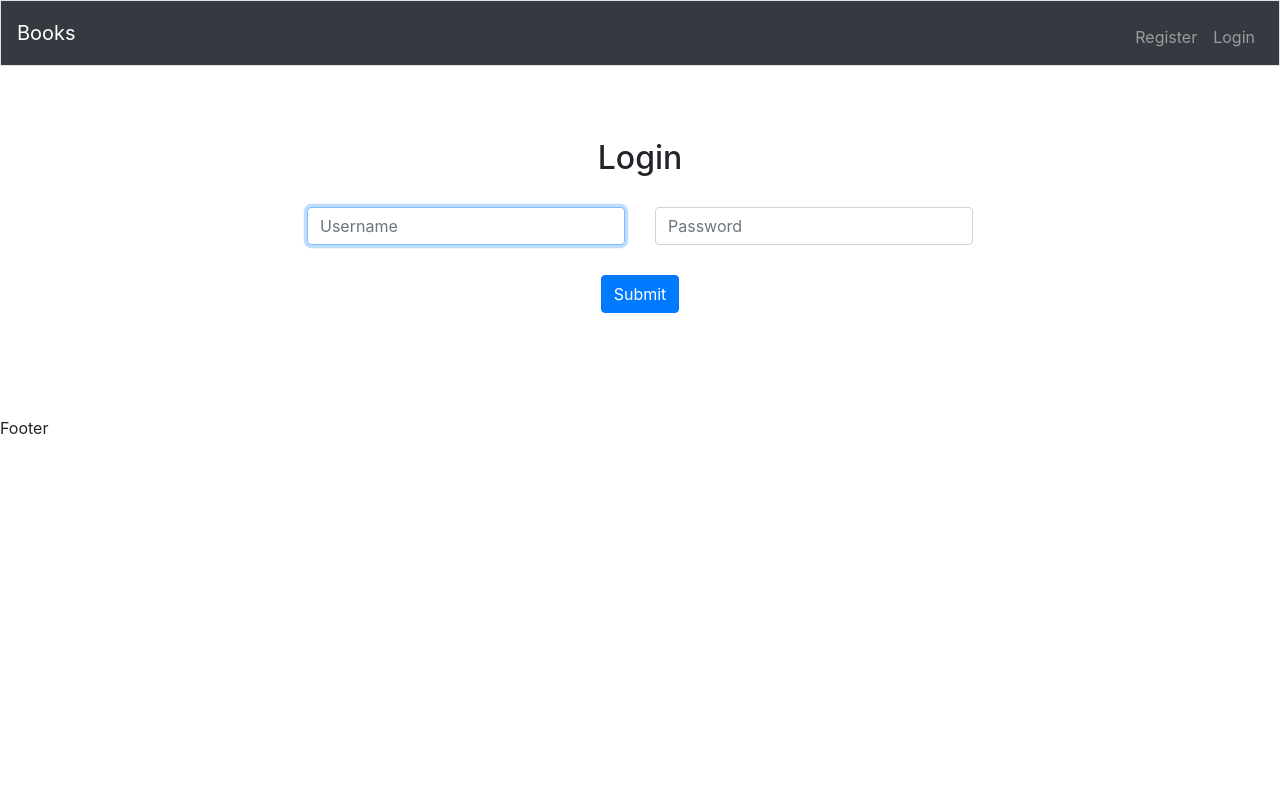
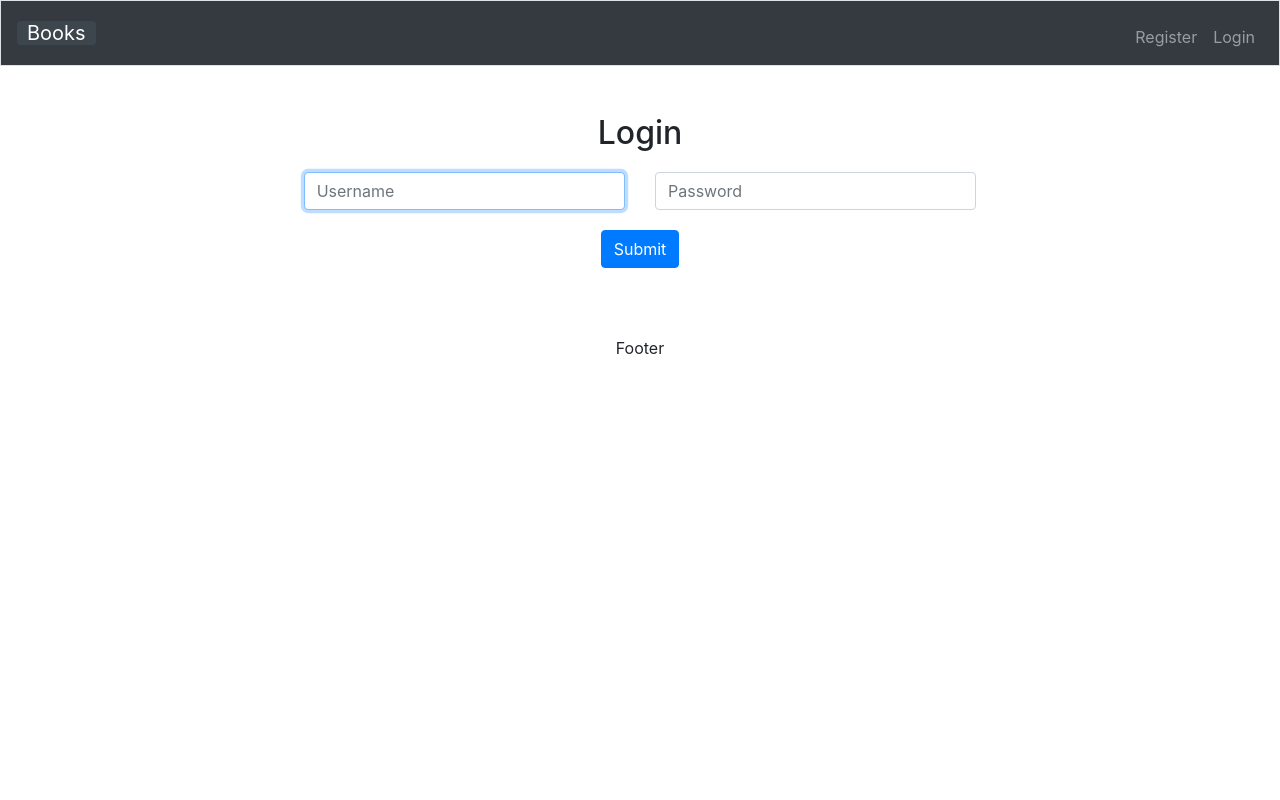
Before and after one commit to XtratoS/Books, a Flask app: page /login in a window 1280 px wide. Run offline with Flask 2, Linux system fonts and the light colour scheme; parts of the project's set-up code (start-up, migrations or seed data) failed here and were passed over; some libraries are stand-ins or nearby versions.

Commit message:
Added styling properties for navigation bar

```diff
--- a/static/style.css
+++ b/static/style.css
@@ -1,11 +1,19 @@
-.container {
-    padding:25;
-    margin:25 auto;
+.center {
     text-align: center;
 }
 .row {
-    padding:15;
+    padding:10;
 }
 form {
-    margin:15 auto;
+    margin:10 auto;
 }
+.navbartitle, .hover-light:hover {
+    color: white !important;
+    background-color:#3e464d;
+}
+.padding-h-10 {
+    padding:0 10
+}
+.bg-dark-warning {
+    background-color: #ffc1075b
+}
```
